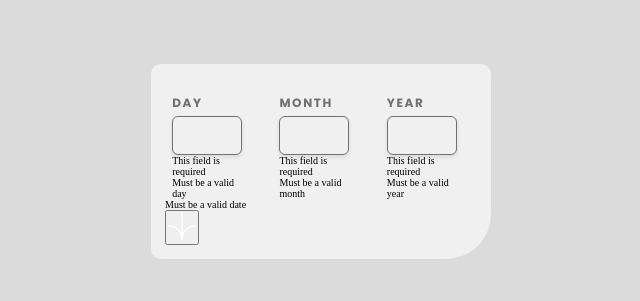
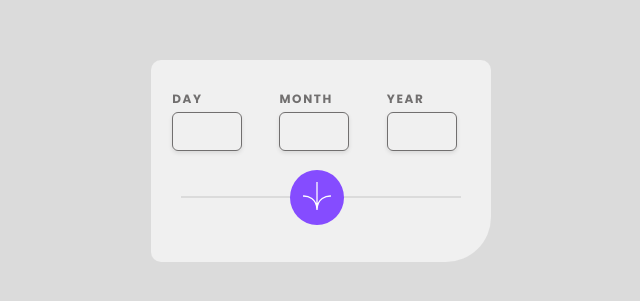
Before and after one commit to ziad-rima/Age-App-Calculator, a React (Vite) app: page / in a window 1280 px wide. Shown: the part 239-540 px from the top of the page, without its empty margins (319-959 px from the left). Built offline with nearby package versions, Linux system fonts and the light colour scheme.

Commit message:
style error messages & divider

```diff
--- a/src/index.css
+++ b/src/index.css
@@ -44,6 +44,16 @@ body {
   justify-content: center;
   align-items: center;
   padding: 1.2rem;
+}
+
+.hidden {
+  display: none;
+}
+
+.show {
+  font-family: "Poppins", serif;
+  color: var(--Light-red);
+  font-style: italic;
 }
 
 .main-component {
@@ -120,6 +130,35 @@ body {
   margin: 0;
 }
 
+.button-component {
+  display: flex;
+  flex-direction: column;
+  justify-content: center;
+  width: 100%;
+  margin-top: 4.5rem;
+  margin-bottom: 5rem;
+  position: relative;
+}
+
+.age-button {
+  border: none;
+  outline: none;
+  background-color: var(--Purple);
+  border-radius: 50%;
+  padding: 1.2rem;
+  position: absolute;
+  left: 40%;
+  cursor: pointer;
+}
+
+.divider {
+  width: 90%;
+  max-width: 400px;
+  height: .2rem;
+  background-color: var(--Light-grey);
+  align-self: center;
+}
+
 @media (min-width: 768px) {
 
   .main-component {
```
